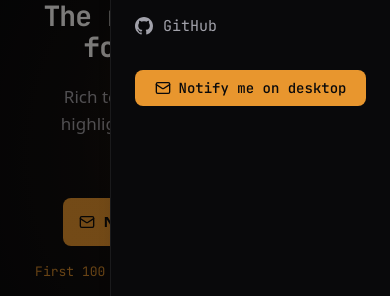
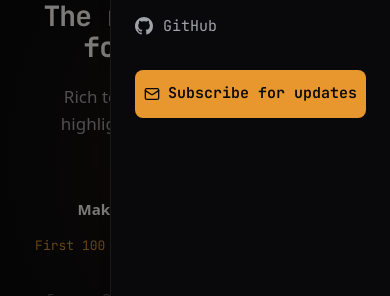
Before and after one commit to maryamtb/rook, a Next.js app in the folder rook-landing/: page / in a window 390 px wide. Both pictures are taken after a click on the button "Open menu". Shown: the part 244-540 px from the top of the page. Built offline with nearby package versions, Linux system fonts and the light colour scheme; no server answers.

Commit message:
fix: nav tweaks for clarity

```diff
--- a/rook-landing/components/sections/hero.tsx
+++ b/rook-landing/components/sections/hero.tsx
@@ -3,7 +3,7 @@
 import Image from "next/image";
 import { motion } from "framer-motion";
 import posthog from "posthog-js";
-import { Download, Mail } from "lucide-react";
+import { Download } from "lucide-react";
 import { AppMockup } from "@/components/mockup";
 import { BrandButton } from "@/components/brand-button";
 import { GitHubIcon } from "@/components/icons";
@@ -61,15 +61,9 @@ export function Hero({ capReached }: { capReached: boolean; }) {
               Download for macOS
             </a>
           </BrandButton>
-          <BrandButton size="lg" asChild className="sm:hidden">
-            <a
-              href="#download"
-              onClick={() => posthog.capture("install_click_mobile_redirect", { source: "hero_mobile" })}
-            >
-              <Mail className="size-4" />
-              Notify me when on desktop
-            </a>
-          </BrandButton>
+          <p className="sm:hidden text-[15px] font-semibold text-foreground">
+            Make your first move on a Mac!
+          </p>
         </motion.div>
 
         <motion.p
--- a/rook-landing/components/sections/nav.tsx
+++ b/rook-landing/components/sections/nav.tsx
@@ -114,13 +114,13 @@ export function Nav({ stars }: { stars: number | null; }) {
                   </a>
                 </SheetClose>
                 <SheetClose asChild>
-                  <BrandButton asChild className="mt-2 px-4">
+                  <BrandButton size="lg" asChild className="mt-2 w-full">
                     <a
                       href="#download"
                       onClick={() => posthog.capture("install_click_mobile_redirect", { source: "nav_mobile" })}
                     >
                       <Mail className="size-4" />
-                      Notify me on desktop
+                      Subscribe for updates
                     </a>
                   </BrandButton>
                 </SheetClose>
```
